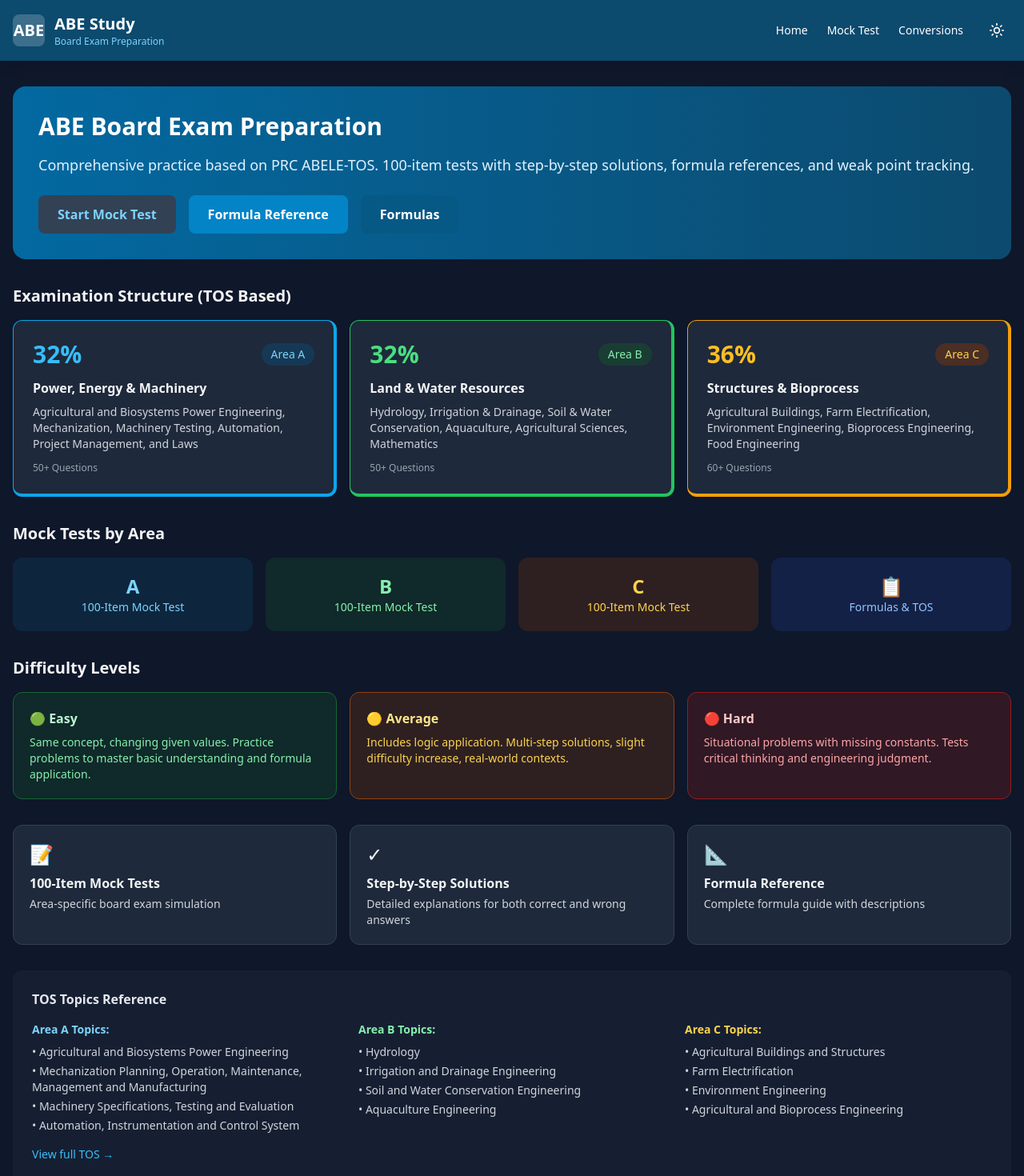
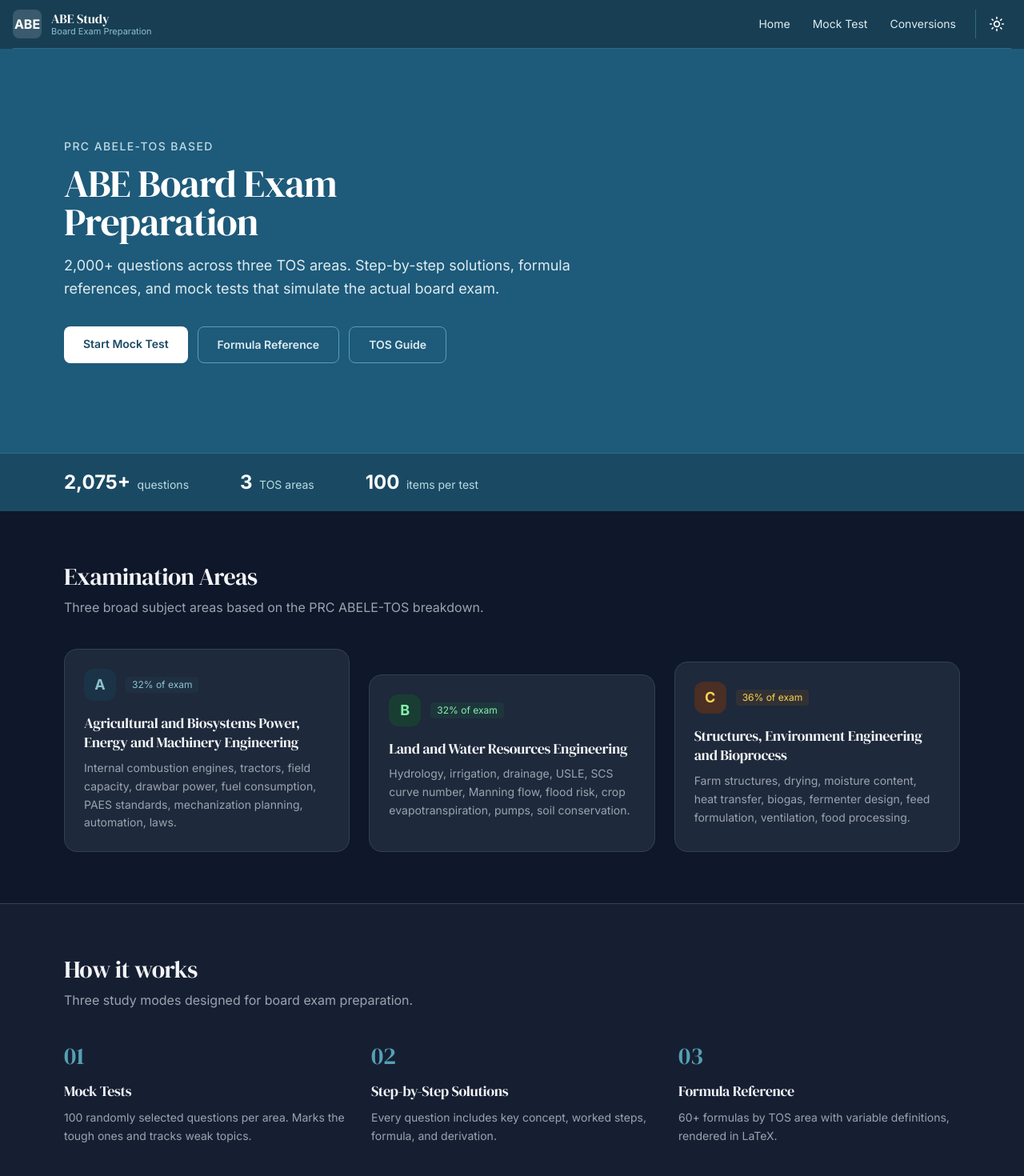
Before and after one commit to NJC-ey-ay/abe-board-exam, a Next.js app: page / in a window 1280 px wide. Shown: the top 1470 px of the page at 80% size. Built offline with nearby package versions, Linux system fonts and the light colour scheme.

Commit message:
Hallmark-inspired redesign: custom fonts, colors, anti-pattern fixes

```diff
--- a/src/app/globals.css
+++ b/src/app/globals.css
@@ -1,20 +1,30 @@
+@import url('https://fonts.googleapis.com/css2?family=DM+Serif+Display:ital@0;1&family=Inter:wght@400;500;600;700&display=swap');
+
 @tailwind base;
 @tailwind components;
 @tailwind utilities;
 
 :root {
-  --foreground-rgb: 0, 0, 0;
-  --background-rgb: 255, 255, 255;
+  --foreground-rgb: 26, 26, 46;
+  --background-rgb: 247, 248, 250;
 }
 
 .dark {
-  --foreground-rgb: 230, 230, 230;
+  --foreground-rgb: 210, 215, 225;
   --background-rgb: 15, 23, 42;
 }
 
 body {
   color: rgb(var(--foreground-rgb));
   background: rgb(var(--background-rgb));
+}
+
+@layer base {
+  h1, h2, h3, h4 {
+    font-family: 'DM Serif Display', Georgia, serif;
+    letter-spacing: -0.02em;
+    line-height: 1.15;
+  }
 }
 
 @layer utilities {
--- a/src/app/layout.tsx
+++ b/src/app/layout.tsx
@@ -28,25 +28,27 @@ export default function RootLayout({
         `}} />
         <ThemeProvider>
           <div className="flex flex-col min-h-screen">
-            <header className="bg-primary-700 dark:bg-primary-900 text-white shadow-lg">
-              <div className="max-w-7xl mx-auto px-4 py-4">
-                <div className="flex items-center justify-between">
-                  <div className="flex items-center gap-3">
-                    <div className="w-10 h-10 bg-white/20 rounded-lg flex items-center justify-center shrink-0">
-                      <span className="text-xl font-bold">ABE</span>
+            <header className="bg-primary-700 dark:bg-primary-900 text-white">
+              <div className="max-w-7xl mx-auto px-4">
+                <div className="flex items-center justify-between py-3 border-b border-primary-600">
+                  <a href="/" className="flex items-center gap-3">
+                    <div className="w-9 h-9 bg-white/15 rounded-lg flex items-center justify-center shrink-0">
+                      <span className="text-base font-bold">ABE</span>
                     </div>
-                    <div className="min-w-0">
-                      <h1 className="text-lg sm:text-xl font-bold truncate">ABE Study</h1>
-                      <p className="text-xs text-primary-200 dark:text-primary-300 hidden sm:block">Board Exam Preparation</p>
+                    <div>
+                      <div className="font-display text-base leading-tight">ABE Study</div>
+                      <div className="text-[11px] text-primary-300 leading-tight hidden sm:block">Board Exam Preparation</div>
                     </div>
-                  </div>
-                  <div className="flex items-center gap-2">
-                    <nav className="hidden md:flex gap-6 text-sm items-center">
-                      <a href="/" className="hover:text-primary-200 transition whitespace-nowrap">Home</a>
-                      <a href="/practice" className="hover:text-primary-200 transition whitespace-nowrap">Mock Test</a>
-                      <a href="/conversions" className="hover:text-primary-200 transition whitespace-nowrap">Conversions</a>
+                  </a>
+                  <div className="flex items-center gap-1">
+                    <nav className="hidden md:flex items-center gap-1">
+                      <a href="/" className="px-3 py-1.5 rounded-md text-sm text-primary-100 hover:text-white hover:bg-primary-600 transition">Home</a>
+                      <a href="/practice" className="px-3 py-1.5 rounded-md text-sm text-primary-100 hover:text-white hover:bg-primary-600 transition">Mock Test</a>
+                      <a href="/conversions" className="px-3 py-1.5 rounded-md text-sm text-primary-100 hover:text-white hover:bg-primary-600 transition">Conversions</a>
+                    </nav>
+                    <div className="ml-2 pl-2 border-l border-primary-600">
                       <ThemeToggle />
-                    </nav>
+                    </div>
                     <MobileNav />
                   </div>
                 </div>
@@ -55,12 +57,14 @@ export default function RootLayout({
             <main className="flex-1">
               {children}
             </main>
-            <footer className="bg-gray-800 dark:bg-gray-950 text-gray-300 py-6 mt-12 relative">
-              <div className="max-w-7xl mx-auto px-4 text-center">
-                <p className="text-sm">ABE Study - Agricultural and Biosystems Engineering Board Exam Preparation</p>
-                <p className="text-xs mt-1 text-gray-500 dark:text-gray-600">Based on PRC ABELE-TOS Guidelines</p>
+            <footer className="bg-gray-800 dark:bg-gray-950 text-gray-400 py-8 mt-12 relative">
+              <div className="max-w-7xl mx-auto px-4">
+                <div className="flex flex-col sm:flex-row items-center justify-between gap-2">
+                  <p className="text-sm">ABE Study — Agricultural and Biosystems Engineering Board Exam Prep</p>
+                  <p className="text-xs text-gray-500">PRC ABELE-TOS Based</p>
+                </div>
               </div>
-              <p className="absolute bottom-1 right-3 text-[10px] text-gray-500/60 dark:text-gray-500/60 select-none pointer-events-none">NJC</p>
+              <p className="absolute bottom-1 right-3 text-[10px] text-gray-500/40 select-none pointer-events-none">NJC</p>
             </footer>
           </div>
         </ThemeProvider>
--- a/src/app/page.tsx
+++ b/src/app/page.tsx
@@ -1,191 +1,124 @@
 import Link from 'next/link';
 import { tosStructure } from '@/data/tos';
 
+const areaMeta = {
+  A: { bg: 'bg-primary-100 dark:bg-primary-900/50', text: 'text-primary-700 dark:text-primary-300', tag: 'bg-primary-600/10 text-primary-700 dark:text-primary-300' },
+  B: { bg: 'bg-green-100 dark:bg-green-900/50', text: 'text-green-700 dark:text-green-300', tag: 'bg-green-600/10 text-green-700 dark:text-green-300' },
+  C: { bg: 'bg-amber-100 dark:bg-amber-900/50', text: 'text-amber-700 dark:text-amber-300', tag: 'bg-amber-600/10 text-amber-700 dark:text-amber-300' },
+};
+
 export default function Home() {
-  // Count questions by area (simulated - would use comprehensive-questions.ts in full implementation)
-  const areaQuestionCounts = { A: 50, B: 50, C: 60 };
+  const areas = ['A', 'B', 'C'] as const;
 
   return (
-    <div className="max-w-7xl mx-auto px-4 py-8">
-      {/* Hero Section */}
-      <div className="bg-gradient-to-r from-primary-700 to-primary-900 text-white rounded-2xl p-8 mb-8">
-        <h2 className="text-3xl font-bold mb-4">ABE Board Exam Preparation</h2>
-        <p className="text-primary-100 text-lg mb-6">
-          Comprehensive practice based on PRC ABELE-TOS. 100-item tests with step-by-step solutions, formula references, and weak point tracking.
+    <div>
+      <div className="bg-primary-700 text-white">
+        <div className="max-w-6xl mx-auto px-4 py-20 md:py-28">
+          <div className="max-w-2xl">
+            <p className="text-primary-200 text-sm font-medium mb-3 tracking-widest uppercase">
+              PRC ABELE-TOS Based
             </p>
-        <div className="flex flex-wrap gap-4">
-          <Link
-            href="/practice"
-            className="bg-white dark:bg-slate-700 text-primary-700 dark:text-primary-300 px-6 py-3 rounded-lg font-semibold hover:bg-primary-50 dark:hover:bg-primary-900/50 transition"
-          >
+            <h1 className="text-4xl md:text-5xl font-display leading-tight mb-4">
+              ABE Board Exam<br />Preparation
+            </h1>
+            <p className="text-lg text-primary-100 leading-relaxed mb-8">
+              2,000+ questions across three TOS areas. Step-by-step solutions, formula references, and mock tests that simulate the actual board exam.
+            </p>
+            <div className="flex flex-wrap gap-3">
+              <Link href="/practice" className="bg-white text-primary-800 px-6 py-3 rounded-lg font-semibold hover:bg-primary-50 transition text-sm">
                 Start Mock Test
               </Link>
-          <Link
-            href="/practice?tab=formulas"
-            className="bg-primary-600 text-white px-6 py-3 rounded-lg font-semibold hover:bg-primary-500 transition"
-          >
+              <Link href="/practice?tab=formulas" className="border border-primary-400 text-primary-100 px-6 py-3 rounded-lg font-semibold hover:bg-primary-600 transition text-sm">
                 Formula Reference
               </Link>
-          <Link
-            href="/practice?tab=formulas"
-            className="bg-primary-800 text-white px-6 py-3 rounded-lg font-semibold hover:bg-primary-700 transition"
-          >
-            Formulas
+              <Link href="/practice?tab=reference" className="border border-primary-400 text-primary-100 px-6 py-3 rounded-lg font-semibold hover:bg-primary-600 transition text-sm">
+                TOS Guide
               </Link>
             </div>
-      </div>
-
-      {/* Area Distribution */}
-      <div className="mb-8">
-        <h3 className="text-xl font-bold mb-4">Examination Structure (TOS Based)</h3>
-        <div className="grid md:grid-cols-3 gap-4">
-          <div className="bg-white rounded-xl dark:bg-slate-800 p-6 shadow-sm border dark:border-slate-700-2 border-r-4 border-b-4 border-primary-500">
-            <div className="flex items-center justify-between mb-3">
-              <span className="text-3xl font-bold text-primary-600 dark:text-primary-400">32%</span>
-              <span className="bg-primary-100 dark:bg-primary-900/50 text-primary-700 dark:text-primary-300 px-3 py-1 rounded-full text-sm">Area A</span>
-            </div>
-            <h4 className="font-semibold mb-2">Power, Energy & Machinery</h4>
-            <p className="text-gray-600 dark:text-gray-300 text-sm mb-3">
-              Agricultural and Biosystems Power Engineering, Mechanization, Machinery Testing, Automation, Project Management, and Laws
-            </p>
-            <div className="text-xs text-gray-500 dark:text-gray-400">{areaQuestionCounts.A}+ Questions</div>
-          </div>
-          <div className="bg-white rounded-xl dark:bg-slate-800 p-6 shadow-sm border dark:border-slate-700-2 border-r-4 border-b-4 border-green-500">
-            <div className="flex items-center justify-between mb-3">
-              <span className="text-3xl font-bold text-green-600 dark:text-green-400">32%</span>
-              <span className="bg-green-100 dark:bg-green-900/50 text-green-700 dark:text-green-300 px-3 py-1 rounded-full text-sm">Area B</span>
-            </div>
-            <h4 className="font-semibold mb-2">Land & Water Resources</h4>
-            <p className="text-gray-600 dark:text-gray-300 text-sm mb-3">
-              Hydrology, Irrigation & Drainage, Soil & Water Conservation, Aquaculture, Agricultural Sciences, Mathematics
-            </p>
-            <div className="text-xs text-gray-500 dark:text-gray-400">{areaQuestionCounts.B}+ Questions</div>
-          </div>
-          <div className="bg-white rounded-xl dark:bg-slate-800 p-6 shadow-sm border dark:border-slate-700-2 border-r-4 border-b-4 border-amber-500">
-            <div className="flex items-center justify-between mb-3">
-              <span className="text-3xl font-bold text-amber-600 dark:text-amber-400">36%</span>
-              <span className="bg-amber-100 dark:bg-amber-900/50 text-amber-700 dark:text-amber-300 px-3 py-1 rounded-full text-sm">Area C</span>
-            </div>
-            <h4 className="font-semibold mb-2">Structures & Bioprocess</h4>
-            <p className="text-gray-600 dark:text-gray-300 text-sm mb-3">
-              Agricultural Buildings, Farm Electrification, Environment Engineering, Bioprocess Engineering, Food Engineering
-            </p>
-            <div className="text-xs text-gray-500 dark:text-gray-400">{areaQuestionCounts.C}+ Questions</div>
           </div>
         </div>
       </div>
 
-      {/* Mock Tests */}
-      <div className="mb-8">
-        <h3 className="text-xl font-bold mb-4">Mock Tests by Area</h3>
-        <div className="grid md:grid-cols-4 gap-4">
-          <Link
-            href="/quiz?area=A"
-            className="bg-primary-50 dark:bg-primary-900/30 rounded-xl p-5 hover:bg-primary-100 dark:hover:bg-primary-900/50 transition text-center"
-          >
-            <div className="text-2xl font-bold text-primary-700 dark:text-primary-300">A</div>
-            <div className="text-sm text-primary-700 dark:text-primary-300 font-medium">100-Item Mock Test</div>
-          </Link>
-          <Link
-            href="/quiz?area=B"
-            className="bg-green-50 dark:bg-green-900/30 rounded-xl p-5 hover:bg-green-100 dark:hover:bg-green-900/50 transition text-center"
-          >
-            <div className="text-2xl font-bold text-green-700 dark:text-green-300">B</div>
-            <div className="text-sm text-green-700 dark:text-green-300 font-medium">100-Item Mock Test</div>
-          </Link>
-          <Link
-            href="/quiz?area=C"
-            className="bg-amber-50 dark:bg-amber-900/30 rounded-xl p-5 hover:bg-amber-100 dark:hover:bg-amber-900/50 transition text-center"
-          >
-            <div className="text-2xl font-bold text-amber-700 dark:text-amber-300">C</div>
-            <div className="text-sm text-amber-700 dark:text-amber-300 font-medium">100-Item Mock Test</div>
-          </Link>
-          <Link
-            href="/practice"
-            className="bg-blue-50 dark:bg-blue-900/30 rounded-xl p-5 hover:bg-blue-100 dark:hover:bg-blue-900/50 transition text-center"
-          >
-            <div className="text-2xl font-bold text-blue-700 dark:text-blue-300">📋</div>
-            <div className="text-sm text-blue-700 dark:text-blue-300 font-medium">Formulas &amp; TOS</div>
-          </Link>
+      <div className="bg-primary-800 border-t border-primary-600">
+        <div className="max-w-6xl mx-auto px-4 py-5">
+          <div className="flex flex-wrap gap-8 md:gap-16 justify-center md:justify-start">
+            <div><span className="text-2xl font-bold text-white">2,075+</span> <span className="text-primary-200 text-sm ml-1">questions</span></div>
+            <div><span className="text-2xl font-bold text-white">3</span> <span className="text-primary-200 text-sm ml-1">TOS areas</span></div>
+            <div><span className="text-2xl font-bold text-white">100</span> <span className="text-primary-200 text-sm ml-1">items per test</span></div>
+          </div>
         </div>
       </div>
 
-      {/* Difficulty Levels */}
-      <div className="mb-8">
-        <h3 className="text-xl font-bold mb-4">Difficulty Levels</h3>
-        <div className="grid md:grid-cols-3 gap-4">
-          <div className="bg-green-50 dark:bg-green-900/30 rounded-xl p-5 border border-green-200 dark:border-green-800">
-            <h4 className="font-semibold text-green-800 dark:text-green-200 mb-2">🟢 Easy</h4>
-            <p className="text-sm text-green-700 dark:text-green-300">
-              Same concept, changing given values. Practice problems to master basic understanding and formula application.
+      <div className="max-w-6xl mx-auto px-4 py-16">
+        <h2 className="text-3xl font-display mb-2">Examination Areas</h2>
+        <p className="text-gray-500 dark:text-gray-400 mb-10 max-w-xl">
+          Three broad subject areas based on the PRC ABELE-TOS breakdown.
+        </p>
+
+        <div className="grid md:grid-cols-3 gap-6">
+          {areas.map((code, i) => {
+            const subject = tosStructure[`subject${code}` as keyof typeof tosStructure];
+            const meta = areaMeta[code];
+            return (
+              <Link
+                key={code}
+                href={`/quiz?area=${code}`}
+                className={`group bg-white dark:bg-slate-800 rounded-2xl shadow-sm border dark:border-slate-700 hover:shadow-lg transition-all p-6 ${
+                  i === 1 ? 'md:mt-8' : i === 2 ? 'md:mt-4' : ''
+                }`}
+              >
+                <div className="flex items-center gap-3 mb-4">
+                  <div className={`w-10 h-10 ${meta.bg} ${meta.text} rounded-xl flex items-center justify-center font-bold text-lg`}>
+                    {code}
+                  </div>
+                  <div className="text-xs text-gray-400">
+                    <span className={`inline-block px-2 py-0.5 rounded ${meta.tag}`}>
+                      {subject?.percentage}% of exam
+                    </span>
+                  </div>
+                </div>
+                <h3 className="font-display text-lg mb-2 leading-snug">{subject?.name?.split('(')[0]?.trim() || `Area ${code}`}</h3>
+                <p className="text-sm text-gray-500 dark:text-gray-400 leading-relaxed">
+                  {code === 'A' ? 'Internal combustion engines, tractors, field capacity, drawbar power, fuel consumption, PAES standards, mechanization planning, automation, laws.' :
+                   code === 'B' ? 'Hydrology, irrigation, drainage, USLE, SCS curve number, Manning flow, flood risk, crop evapotranspiration, pumps, soil conservation.' :
+                   'Farm structures, drying, moisture content, heat transfer, biogas, fermenter design, feed formulation, ventilation, food processing.'}
+                </p>
+              </Link>
+            );
+          })}
+        </div>
+      </div>
+
+      <div className="bg-gray-100 dark:bg-slate-800/50 border-t border-b dark:border-slate-700">
+        <div className="max-w-6xl mx-auto px-4 py-16">
+          <h2 className="text-3xl font-display mb-2">How it works</h2>
+          <p className="text-gray-500 dark:text-gray-400 mb-10 max-w-xl">
+            Three study modes designed for board exam preparation.
+          </p>
+          <div className="grid md:grid-cols-3 gap-8">
+            <div>
+              <span className="text-3xl font-display text-primary-600 dark:text-primary-400 block mb-3">01</span>
+              <h3 className="font-display text-lg mb-2">Mock Tests</h3>
+              <p className="text-sm text-gray-500 dark:text-gray-400 leading-relaxed">
+                100 randomly selected questions per area. Marks the tough ones and tracks weak topics.
               </p>
             </div>
-          <div className="bg-amber-50 dark:bg-amber-900/30 rounded-xl p-5 border border-amber-200 dark:border-amber-800">
-            <h4 className="font-semibold text-amber-800 dark:text-amber-200 mb-2">🟡 Average</h4>
-            <p className="text-sm text-amber-700 dark:text-amber-300">
-              Includes logic application. Multi-step solutions, slight difficulty increase, real-world contexts.
+            <div>
+              <span className="text-3xl font-display text-primary-600 dark:text-primary-400 block mb-3">02</span>
+              <h3 className="font-display text-lg mb-2">Step-by-Step Solutions</h3>
+              <p className="text-sm text-gray-500 dark:text-gray-400 leading-relaxed">
+                Every question includes key concept, worked steps, formula, and derivation.
               </p>
             </div>
-          <div className="bg-red-50 dark:bg-red-900/30 rounded-xl p-5 border border-red-200 dark:border-red-800">
-            <h4 className="font-semibold text-red-800 dark:text-red-200 mb-2">🔴 Hard</h4>
-            <p className="text-sm text-red-700 dark:text-red-300">
-              Situational problems with missing constants. Tests critical thinking and engineering judgment.
+            <div>
+              <span className="text-3xl font-display text-primary-600 dark:text-primary-400 block mb-3">03</span>
+              <h3 className="font-display text-lg mb-2">Formula Reference</h3>
+              <p className="text-sm text-gray-500 dark:text-gray-400 leading-relaxed">
+                60+ formulas by TOS area with variable definitions, rendered in LaTeX.
               </p>
             </div>
           </div>
         </div>
-
-      {/* Features */}
-      <div className="grid md:grid-cols-3 gap-4">
-        <div className="bg-white rounded-xl dark:bg-slate-800 p-5 shadow-sm border dark:border-slate-700">
-          <div className="text-2xl mb-2">📝</div>
-          <h4 className="font-semibold mb-1">100-Item Mock Tests</h4>
-          <p className="text-gray-600 dark:text-gray-300 text-sm">Area-specific board exam simulation</p>
-        </div>
-        <div className="bg-white rounded-xl dark:bg-slate-800 p-5 shadow-sm border dark:border-slate-700">
-          <div className="text-2xl mb-2">✓</div>
-          <h4 className="font-semibold mb-1">Step-by-Step Solutions</h4>
-          <p className="text-gray-600 dark:text-gray-300 text-sm">Detailed explanations for both correct and wrong answers</p>
-        </div>
-        <div className="bg-white rounded-xl dark:bg-slate-800 p-5 shadow-sm border dark:border-slate-700">
-          <div className="text-2xl mb-2">📐</div>
-          <h4 className="font-semibold mb-1">Formula Reference</h4>
-          <p className="text-gray-600 dark:text-gray-300 text-sm">Complete formula guide with descriptions</p>
-        </div>
-      </div>
-
-      {/* TOS Reference Summary */}
-      <div className="mt-8 bg-gray-50 dark:bg-slate-800/50 rounded-xl p-6">
-        <h3 className="font-bold mb-4 dark:text-gray-200">TOS Topics Reference</h3>
-        <div className="grid md:grid-cols-3 gap-6 text-sm">
-          <div>
-            <h4 className="font-semibold text-primary-700 dark:text-primary-300 mb-2">Area A Topics:</h4>
-            <ul className="space-y-1 text-gray-600 dark:text-gray-300">
-              {tosStructure.subjectA.subTopics.slice(0, 4).map(topic => (
-                <li key={topic.id}>• {topic.name.split('(')[0].trim()}</li>
-              ))}
-            </ul>
-          </div>
-          <div>
-            <h4 className="font-semibold text-green-700 dark:text-green-300 mb-2">Area B Topics:</h4>
-            <ul className="space-y-1 text-gray-600 dark:text-gray-300">
-              {tosStructure.subjectB.subTopics.slice(0, 4).map(topic => (
-                <li key={topic.id}>• {topic.name.split('(')[0].trim()}</li>
-              ))}
-            </ul>
-          </div>
-          <div>
-            <h4 className="font-semibold text-amber-700 dark:text-amber-300 mb-2">Area C Topics:</h4>
-            <ul className="space-y-1 text-gray-600 dark:text-gray-300">
-              {tosStructure.subjectC.subTopics.slice(0, 4).map(topic => (
-                <li key={topic.id}>• {topic.name.split('(')[0].trim()}</li>
-              ))}
-            </ul>
-          </div>
-        </div>
-        <Link href="/practice?tab=reference" className="text-primary-600 dark:text-primary-400 text-sm hover:underline mt-4 inline-block">
-          View full TOS →
-        </Link>
       </div>
     </div>
   );
--- a/tailwind.config.ts
+++ b/tailwind.config.ts
@@ -9,23 +9,25 @@ const config: Config = {
   ],
   theme: {
     extend: {
+      fontFamily: {
+        display: ['DM Serif Display', 'Georgia', 'serif'],
+        sans: ['Inter', 'system-ui', 'sans-serif'],
+      },
       colors: {
         primary: {
-          50: '#f0f9ff',
-          100: '#e0f2fe',
-          200: '#bae6fd',
-          300: '#7dd3fc',
-          400: '#38bdf8',
-          500: '#0ea5e9',
-          600: '#0284c7',
-          700: '#0369a1',
-          800: '#075985',
-          900: '#0c4a6e',
+          50: '#f2f7f9',
+          100: '#ddecf0',
+          200: '#bddae3',
+          300: '#8dc0cf',
+          400: '#56a0b5',
+          500: '#3a859b',
+          600: '#2e6c83',
+          700: '#1e5a7a',
+          800: '#1a4a63',
+          900: '#183e53',
         },
-        accent: {
-          500: '#10b981',
-          600: '#059669',
-        },
+        paper: '#f7f8fa',
+        ink: '#1a1a2e',
       },
     },
   },
```
Lines whose indentation alone changed are shown as unchanged.
